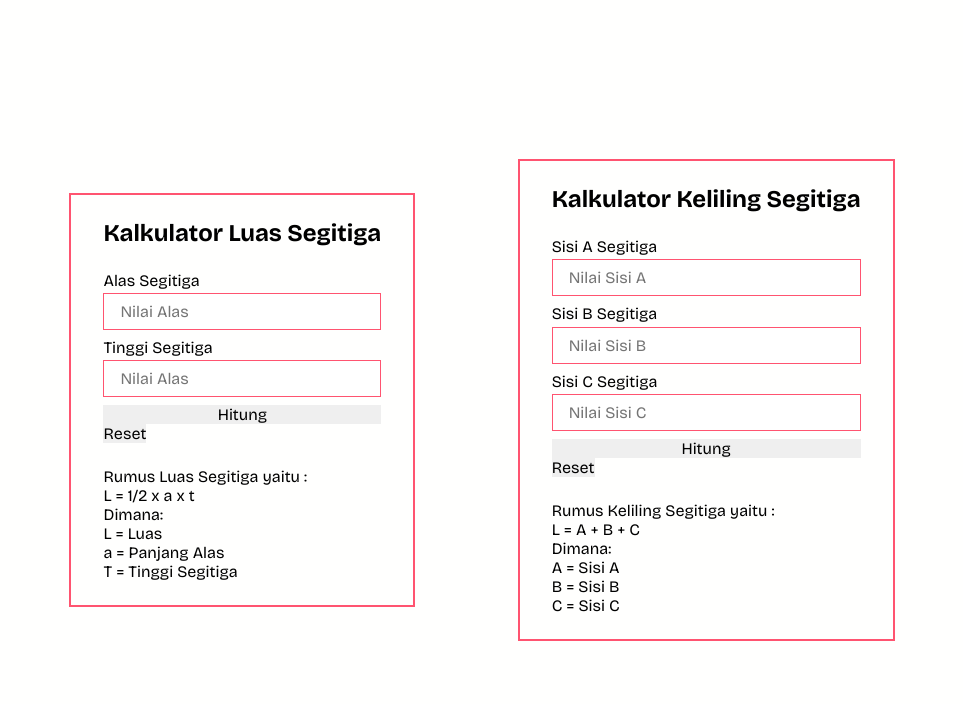
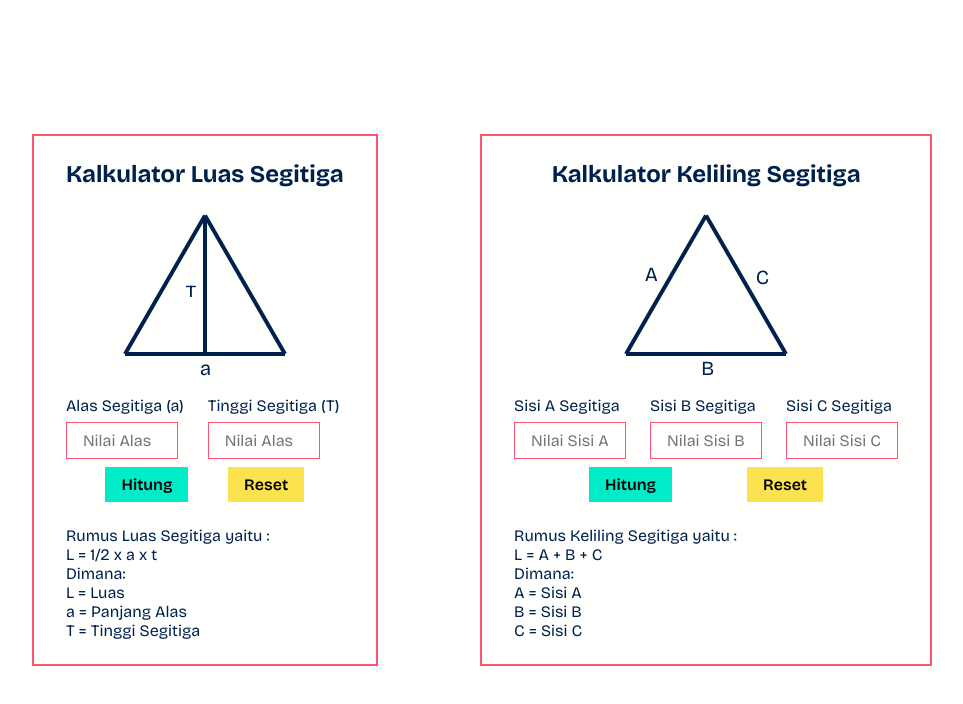
Before and after one commit to revou-fundamental-course/7-aug-23-danggro, a plain HTML site: page index.html in a window 1280 px wide. Shown: the whole page, without its empty margins (158-1121 px from the left). Drawn offline with nearby package versions, Linux system fonts and the light colour scheme.

Commit message:
add img & style segitiga

```diff
--- a/css/style.css
+++ b/css/style.css
@@ -29,6 +29,7 @@ body {
   font-family: 'Bricolage Grotesque', sans-serif;
   height: 100vh;
   background-color: var(--white);
+  color: var(--text);
 }
 
 /* Main */
@@ -55,18 +56,136 @@ section h1 {
   text-align: center;
 }
 
+/* Image Segitiga */
+#img-luas-segitiga,
+#img-keliling-segitiga {
+  display: grid;
+  place-items: center;
+  height: 9rem;
+  position: relative;
+  margin-bottom: 1rem;
+}
+
+#img-luas-segitiga span,
+#img-keliling-segitiga span {
+  display: block;
+  width: 10rem;
+  height: 4px;
+  background-color: var(--text);
+  position: absolute;
+  bottom: 0;
+}
+
+.sisi-a {
+  transform: rotate(-60deg);
+  transform-origin: left;
+}
+
+.sisi-c {
+  transform: rotate(60deg);
+  transform-origin: right;
+}
+
+#sisi-tinggi {
+  transform: scaleY(85%) rotate(90deg) translate(-50%);
+}
+
+#sisi-alas::after,
+#sisi-tinggi::after,
+#sisi-A::after,
+#sisi-B::after,
+#sisi-C::after {
+  font-size: 1.25rem;
+  position: absolute;
+}
+
+#sisi-alas::after {
+  content: 'a';
+  left: 47%;
+  top: 100%;
+}
+
+#sisi-tinggi::after {
+  content: 'T';
+  left: 50%;
+  top: 100%;
+  transform: rotate(-90deg);
+}
+
+#sisi-A::after {
+  content: 'A';
+  left: 47%;
+  bottom: 200%;
+  transform: rotate(60deg);
+}
+#sisi-B::after {
+  content: 'B';
+  left: 47%;
+  top: 100%;
+}
+#sisi-C::after {
+  content: 'C';
+  left: 47%;
+  bottom: 200%;
+  transform: rotate(-60deg);
+}
 /* Form */
 form {
   display: flex;
   flex-direction: column;
 }
 
+form div:first-child {
+  display: flex;
+  column-gap: 1.5rem;
+}
+
+form .container-input {
+  display: flex;
+  flex-direction: column;
+  gap: 0.4rem;
+}
+
 form label {
-  margin-bottom: 0.2rem;
+  width: fit-content;
 }
 
 form input {
   margin-bottom: 0.5rem;
   border: 1px solid var(--secondary);
   padding: 0.5rem 1rem;
+  outline: none;
+  appearance: textfield;
+  max-width: 7rem;
 }
+
+input::-webkit-outer-spin-button,
+input::-webkit-inner-spin-button {
+  -webkit-appearance: none;
+}
+
+form button {
+  width: fit-content;
+  padding: 0.5rem 1rem;
+  cursor: pointer;
+  font-weight: 600;
+}
+
+form button:hover {
+  opacity: 60%;
+}
+
+form div:last-child {
+  display: flex;
+  justify-content: space-evenly;
+}
+
+#submit-luas,
+#submit-keliling {
+  background-color: var(--primary);
+}
+
+#reset-luas,
+#reset-keliling {
+  background-color: var(--tertiary);
+}
--- a/index.html
+++ b/index.html
@@ -10,26 +10,39 @@
     <main>
       <section id="luas">
         <h1>Kalkulator Luas Segitiga</h1>
+        <div id="img-luas-segitiga">
+          <span class="sisi-a"></span>
+          <span class="sisi-b" id="sisi-alas"></span>
+          <span class="sisi-c"></span>
+          <span id="sisi-tinggi"></span>
+        </div>
         <div id="container-luas" class="container">
-          <div id="img-segitiga"></div>
           <form action="" id="form-luas">
-            <label for="alas">Alas Segitiga</label>
+            <div>
+              <div class="container-input">
+                <label for="alas">Alas Segitiga (a)</label>
                 <input
                   type="number"
                   name="alas"
                   id="alas"
                   placeholder="Nilai Alas"
                 />
-            <label for="tinggi">Tinggi Segitiga</label>
+              </div>
+              <div class="container-input">
+                <label for="tinggi">Tinggi Segitiga (T)</label>
                 <input
                   type="number"
                   name="tinggi"
                   id="tinggi"
                   placeholder="Nilai Alas"
                 />
+              </div>
+            </div>
+            <div>
               <button id="submit-luas">Hitung</button>
+              <button id="reset-luas">Reset</button>
+            </div>
           </form>
-          <button id="reset-luas">Reset</button>
         </div>
         <div id="rumus-luas">
           <p>Rumus Luas Segitiga yaitu :</p>
@@ -43,19 +56,47 @@
 
       <section id="keliling">
         <h1>Kalkulator Keliling Segitiga</h1>
+        <div id="img-keliling-segitiga">
+          <span class="sisi-a" id="sisi-A"></span>
+          <span class="sisi-b" id="sisi-B"></span>
+          <span class="sisi-c" id="sisi-C"></span>
+        </div>
         <div id="container-keliling" class="container">
-          <div id="img-segitiga"></div>
           <form action="" id="form-keliling">
-            <label for="alas">Sisi A Segitiga</label>
-            <input type="number" name="A" id="A" placeholder="Nilai Sisi A" />
-            <label for="alas">Sisi B Segitiga</label>
-            <input type="number" name="B" id="B" placeholder="Nilai Sisi B" />
-            <label for="alas">Sisi C Segitiga</label>
-            <input type="number" name="C" id="C" placeholder="Nilai Sisi C" />
-
+            <div>
+              <div class="container-input">
+                <label for="A">Sisi A Segitiga</label>
+                <input
+                  type="number"
+                  name="A"
+                  id="A"
+                  placeholder="Nilai Sisi A"
+                />
+              </div>
+              <div class="container-input">
+                <label for="B">Sisi B Segitiga</label>
+                <input
+                  type="number"
+                  name="B"
+                  id="B"
+                  placeholder="Nilai Sisi B"
+                />
+              </div>
+              <div class="container-input">
+                <label for="C">Sisi C Segitiga</label>
+                <input
+                  type="number"
+                  name="C"
+                  id="C"
+                  placeholder="Nilai Sisi C"
+                />
+              </div>
+            </div>
+            <div>
               <button id="submit-keliling">Hitung</button>
+              <button id="reset-keliling">Reset</button>
+            </div>
           </form>
-          <button id="reset-keliling">Reset</button>
         </div>
         <div id="rumus-keliling">
           <p>Rumus Keliling Segitiga yaitu :</p>
```
Lines whose indentation alone changed are shown as unchanged.
